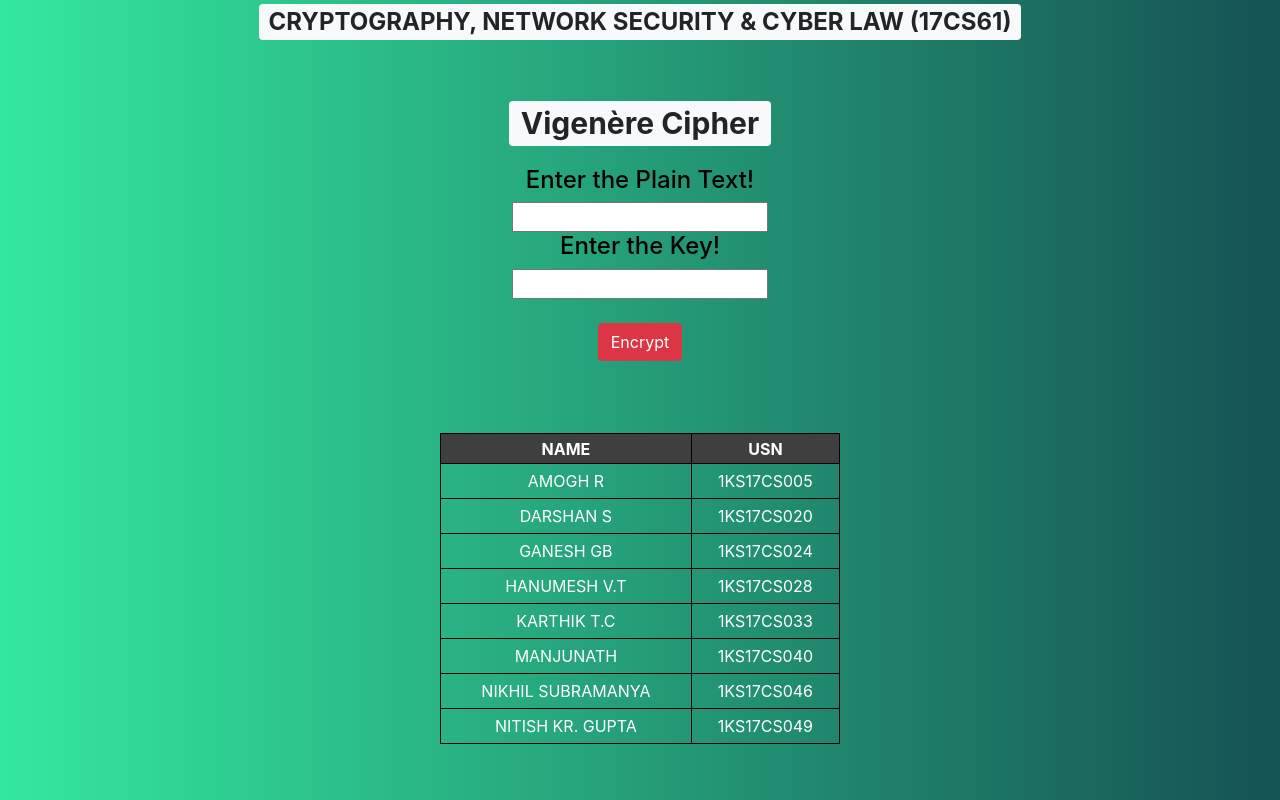
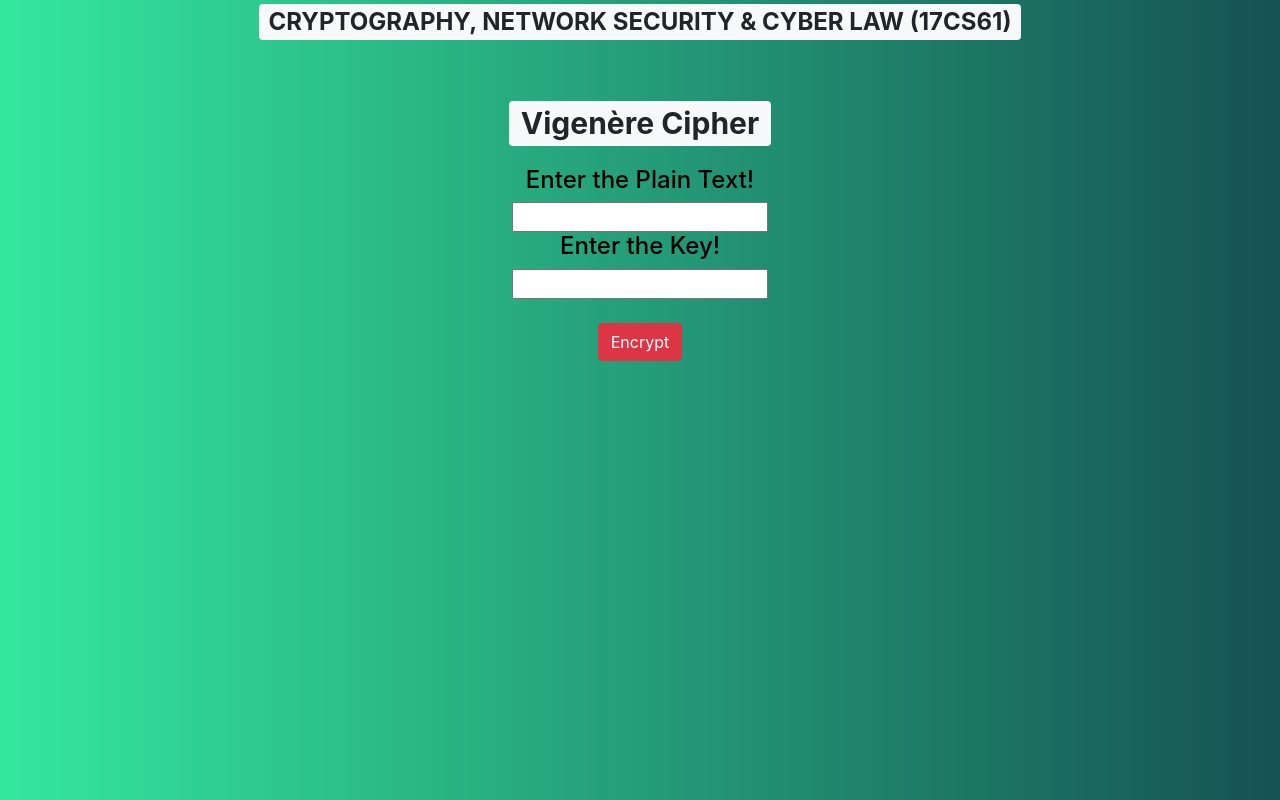
Before and after one commit to amogh2004/Vigenere-Cipher, a Flask app: page / in a window 1280 px wide. Run offline with Flask 2, Linux system fonts and the light colour scheme; some libraries are stand-ins or nearby versions.

Commit message:
Update index.html

```diff
--- a/templates/index.html
+++ b/templates/index.html
@@ -68,42 +68,5 @@ td{
 
 
 <br></br>
-<table align="center" width="400" height="150">
-  <tr>
-    <th>NAME </th>
-    <th>USN</th>
-  </tr>
-  <tr>
-    <td>AMOGH R</td>
-    <td>1KS17CS005</td>
-  </tr>
-  <tr>
-    <td>DARSHAN S</td>
-    <td>1KS17CS020</td>
-  </tr>
-  <tr>
-      <td>GANESH GB</td>
-      <td>1KS17CS024</td>
-  </tr>
-  <tr>
-    <td>HANUMESH V.T</td>
-    <td>1KS17CS028</td>
-  </tr>
-  <tr>
-    <td>KARTHIK T.C</td>
-    <td>1KS17CS033</td>
-  </tr>
-  <tr>
-    <td>MANJUNATH</td>
-    <td>1KS17CS040</td>
-  </tr>
-  <tr>
-    <td>NIKHIL SUBRAMANYA</td>
-    <td>1KS17CS046</td>
-  </tr>
-  <tr>
-    <td>NITISH KR. GUPTA</td>
-    <td>1KS17CS049</td>
-    </tr>
-</table>
+
 {% endblock %}
```
